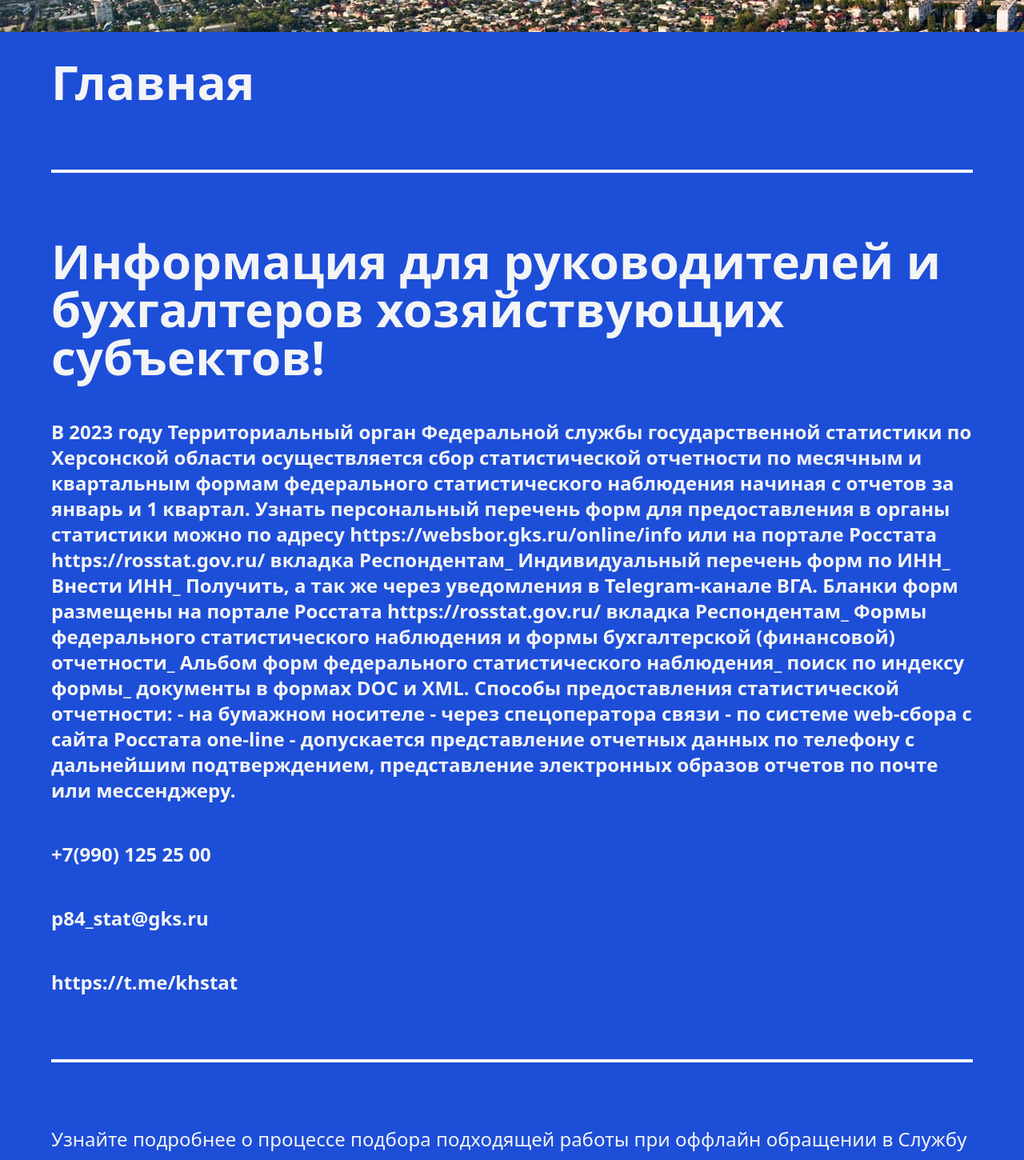
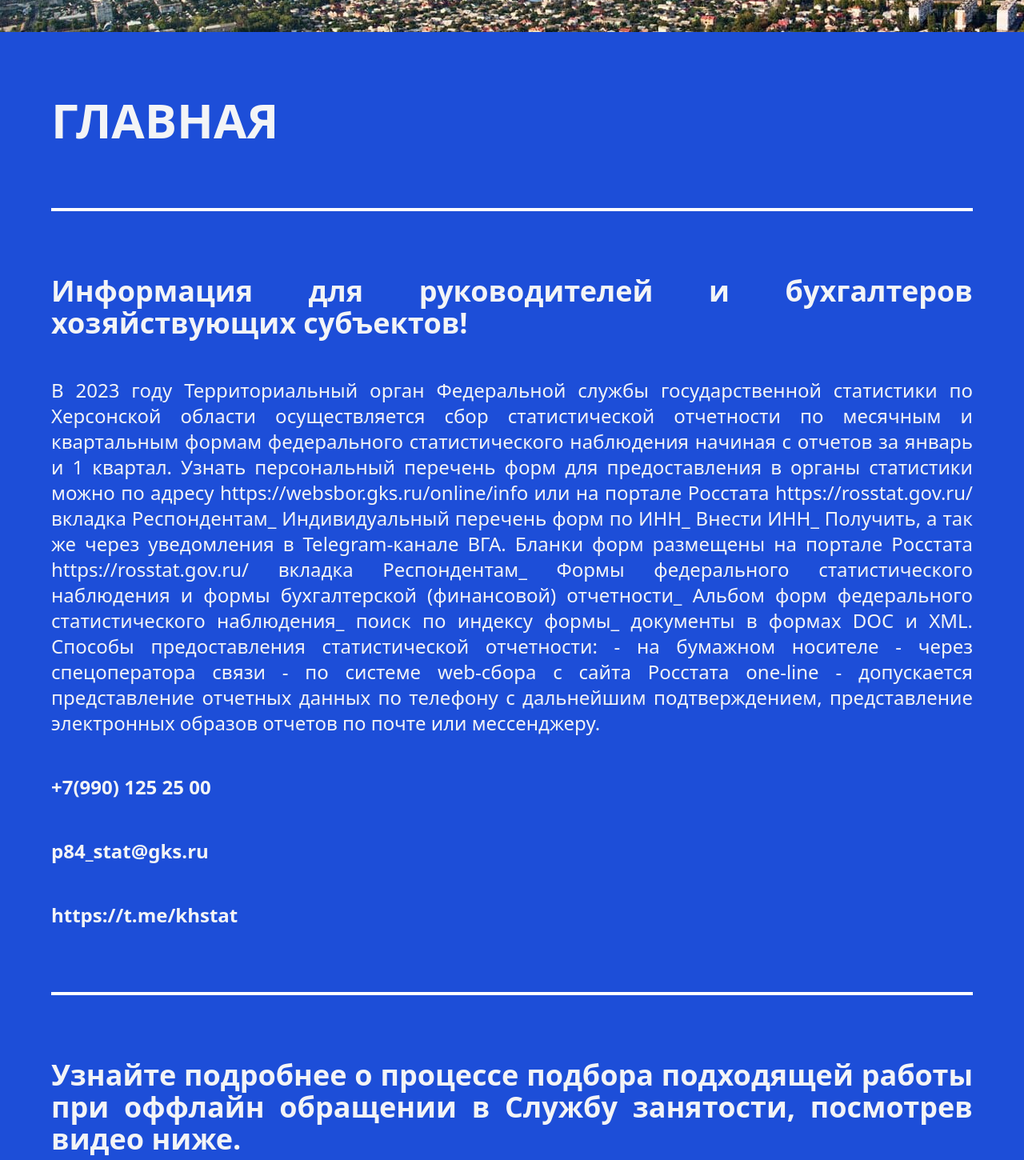
Before and after one commit to employmentservicesks/next-site, a Next.js app: page / in a window 1280 px wide. Shown: the part 440-1890 px from the top of the page at 80% size. Built offline with nearby package versions, Linux system fonts and the light colour scheme.

Commit message:
fixing titles

```diff
--- /dev/null
+++ b/components/TypographyElements/TitlePageMain.js
@@ -0,0 +1,11 @@
+import { memo } from "react";
+
+const TitlePageMain = memo(function TitlePageMain({ text }) {
+  return (
+    <span className="text-2xl md:text-6xl font-bold my-12 block uppercase">
+      {text}
+    </span>
+  );
+});
+
+export default TitlePageMain;
--- /dev/null
+++ b/components/TypographyElements/TitlePageSecondary.js
@@ -0,0 +1,9 @@
+import { memo } from "react";
+
+const TitlePageSecondary = memo(function TitlePageSecondary({ text }) {
+  return (
+    <span className=" block font-bold text-4xl my-12 text-justify">{text}</span>
+  );
+});
+
+export default TitlePageSecondary;
--- a/pages/index.js
+++ b/pages/index.js
@@ -2,6 +2,8 @@ import Layout from "../components/Layout";
 import Hero from "../components/Hero";
 import Link from "next/link";
 import LineHR from "../components/LineHR";
+import TitlePageMain from "../components/TypographyElements/TitlePageMain";
+import TitlePageSecondary from "../components/TypographyElements/TitlePageSecondary";
 
 export default function Home() {
   return (
@@ -12,15 +14,12 @@ export default function Home() {
       }
     >
       <Hero />
-      <div className="w-full shadow-2xl bg-blue-200 dark:bg-blue-700 text-black dark:text-gray-100 px-8 sm:px-16 py-8">
-        <span className="text-2xl md:text-6xl font-bold mb-12 block">
-          Главная
-        </span>
+      <div className="w-full shadow-2xl bg-blue-200 dark:bg-blue-700 text-black dark:text-gray-100 px-8 sm:px-16 py-8 flex justify-center">
+        <div className="container">
+          <TitlePageMain text={"главная"} />
           <LineHR />
-        <span className="text-2xl md:text-6xl font-bold mb-12 block">
-          Информация для руководителей и бухгалтеров хозяйствующих субъектов!
-        </span>
-        <span className="text-xl md:text-2xl font-bold mb-12 block">
+          <TitlePageSecondary text="Информация для руководителей и бухгалтеров хозяйствующих субъектов!" />
+          <span className="text-xl md:text-2xl mb-12 block text-justify">
             В 2023 году Территориальный орган Федеральной службы государственной
             статистики по Херсонской области осуществляется сбор статистической
             отчетности по месячным и квартальным формам федерального
@@ -51,10 +50,10 @@ export default function Home() {
             https://t.me/khstat
           </span>
           <LineHR />
-        <span className="text-2xl block">
-          Узнайте подробнее о процессе подбора подходящей работы при оффлайн
-          обращении в Службу занятости, посмотрев видео ниже.
-        </span>
+          <TitlePageSecondary
+            text="Узнайте подробнее о процессе подбора подходящей работы при оффлайн
+            обращении в Службу занятости, посмотрев видео ниже."
+          />
           <div className="flex w-full justify-center my-12">
             <video
               className="w-full md:w-2/3 xl:w-1/2 drop-shadow-2xl"
@@ -64,7 +63,7 @@ export default function Home() {
             />
           </div>
           <LineHR />
-        <span className="text-2xl block">Этапы дистанционного обращения</span>
+          <TitlePageSecondary text="Этапы дистанционного обращения" />
           <div className="flex flex-wrap mt-8">
             <div className="flex flex-col items-center w-full md:w-1/2 xl:w-1/4 p-4 text-center">
               <img
@@ -110,20 +109,21 @@ export default function Home() {
             </div>
           </div>
           <LineHR />
-        <span className="text-2xl block">Советы по написанию резюме</span>
+          <TitlePageSecondary text="Советы по написанию резюме" />
           <ul className="list-disc pl-8 pt-8">
             <li className="my-2">
               Начните с описания себя, состоящего из пары предложений, где
-            отражена ключевая информация, навыки и компетенции, характеризующие
-            вас как профессионала и/или эксперта. Прикрипите свое фото.
+              отражена ключевая информация, навыки и компетенции,
+              характеризующие вас как профессионала и/или эксперта. Прикрипите
+              свое фото.
             </li>
             <li className="my-2">
               Укажите уровень Вашего образования и законченые учебные заведения,
               курсы, имеющиеся дипломы и сертификаты.
             </li>
             <li className="my-2">
-            Распишите Ваши предыдущие места работы с указанием периодов работы и
-            занимаемых должностей
+              Распишите Ваши предыдущие места работы с указанием периодов работы
+              и занимаемых должностей
             </li>
             <li className="my-2">
               Расписшите ваши задачи и обязанности, распределите их в порядке
@@ -147,8 +147,8 @@ export default function Home() {
           <span className="block text-xl mb-4 text-bold">
             Для подачи документов в Службу занятости в электронном виде скачайте
             бланки резюме и заявления, которые размещены ниже. После этого
-          отправьте заполненные документы на электронную почту Службы занятости
-          Херсонской области:{" "}
+            отправьте заполненные документы на электронную почту Службы
+            занятости Херсонской области:{" "}
             <a
               className="block text-lg mb-8 text-bold flex items-center"
               href="mailto:sluzhba_z@khogov.ru"
@@ -167,7 +167,9 @@ export default function Home() {
               href="/docs/резюме.docx"
               download=""
             >
-            <span className="material-symbols-outlined mr-4">description</span>
+              <span className="material-symbols-outlined mr-4">
+                description
+              </span>
               резюме
             </a>
             <a
@@ -175,7 +177,9 @@ export default function Home() {
               href="/docs/анкета.docx"
               download=""
             >
-            <span className="material-symbols-outlined mr-4">description</span>
+              <span className="material-symbols-outlined mr-4">
+                description
+              </span>
               заявление
             </a>
           </div>
@@ -187,6 +191,7 @@ export default function Home() {
             </Link>
           </span>
         </div>
+      </div>
     </Layout>
   );
 }
--- a/pages/jobs.js
+++ b/pages/jobs.js
@@ -29,7 +29,7 @@ const Jobs = () => {
       <Hero />
       <section className="w-full shadow-2xl bg-blue-200 dark:bg-blue-700 dark:text-gray-100 px-8 sm:px-16 py-8 flex-1 text-black dark:text-white">
         <span className=" block text-4xl my-12">
-          Вакансии в Херсонской олбасти (обновлено 20.02.2023)
+          Вакансии в Херсонской области (обновлено 20.02.2023)
         </span>
         <span className=" block text-2xl my-6">
           На данной странице вы можете ознакомиться с актуальными вакансиями по
```
Lines whose indentation alone changed are shown as unchanged.
